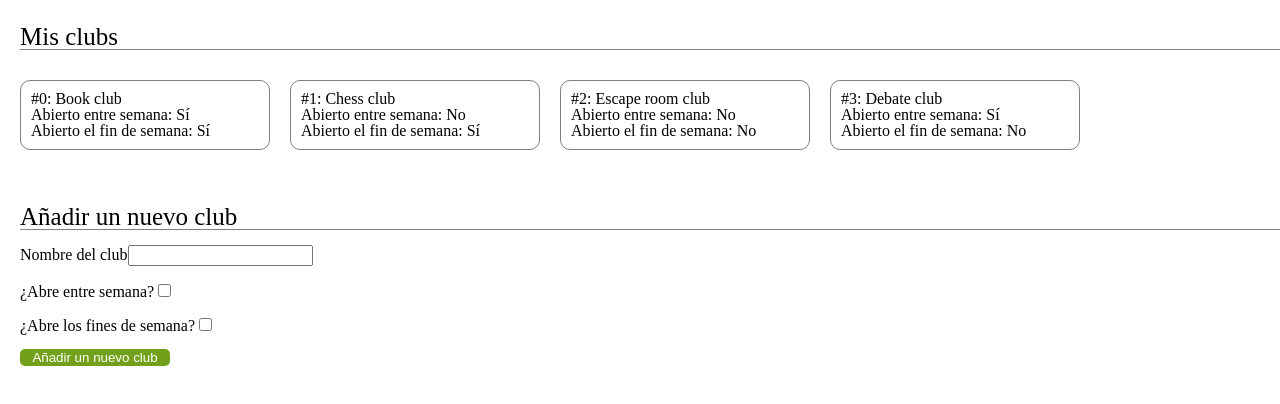
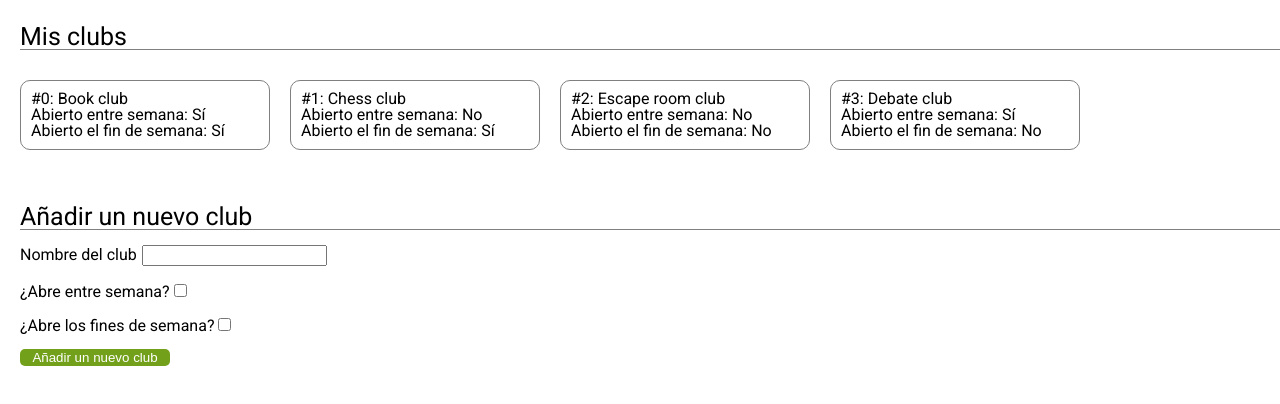
Before and after one commit to Adalab/modulo-3-evaluacion-intermedia-anamontegrifo, a React app: page / in a window 1280 px wide. Built offline with nearby package versions, Linux system fonts and the light colour scheme.

Commit message:
add font family

```diff
--- a/public/index.html
+++ b/public/index.html
@@ -4,6 +4,9 @@
 <head>
 	<meta charset="utf-8" />
 	<link rel="icon" href="%PUBLIC_URL%/favicon.ico" />
+	<link rel="preconnect" href="https://fonts.googleapis.com">
+	<link rel="preconnect" href="https://fonts.gstatic.com" crossorigin>
+	<link href="https://fonts.googleapis.com/css2?family=Roboto:wght@400;700&display=swap" rel="stylesheet">
 	<meta name="viewport" content="width=device-width, initial-scale=1" />
 
 	<title>React starter kit</title>
--- a/src/components/App.js
+++ b/src/components/App.js
@@ -70,6 +70,7 @@ function App() {
 					<label htmlFor="name">
 						Nombre del club
 						<input
+							className="inputName"
 							type="text"
 							name="name"
 							id="name"
--- a/src/styles/layout/header.scss
+++ b/src/styles/layout/header.scss
@@ -1,5 +1,6 @@
 body {
-	margin: 0 20px;;
+	margin: 0 20px;
+	font-family: 'Roboto', sans-serif;
 }
 .header {
 	display: flex;
--- a/src/styles/layout/main.scss
+++ b/src/styles/layout/main.scss
@@ -28,3 +28,7 @@
 	}
 
 }
+
+.inputName {
+	margin-left: 5px;
+}
```
